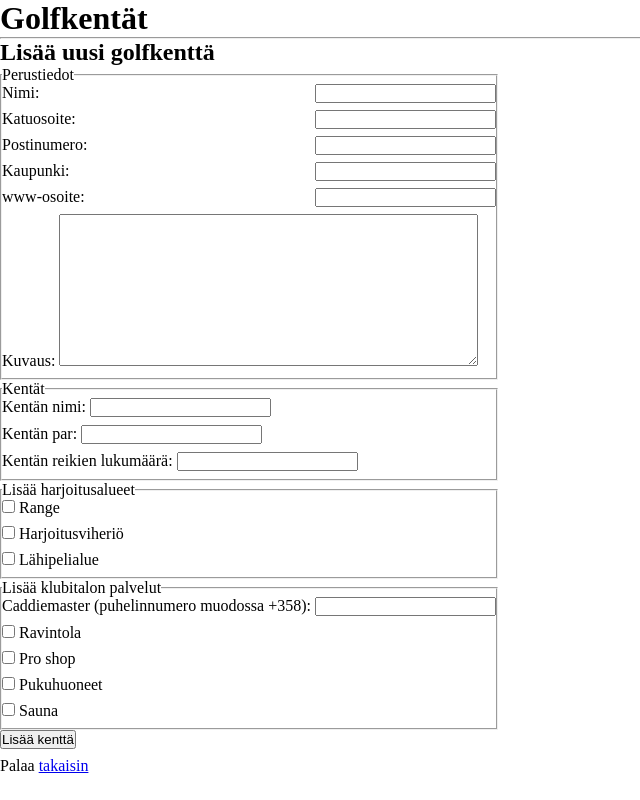
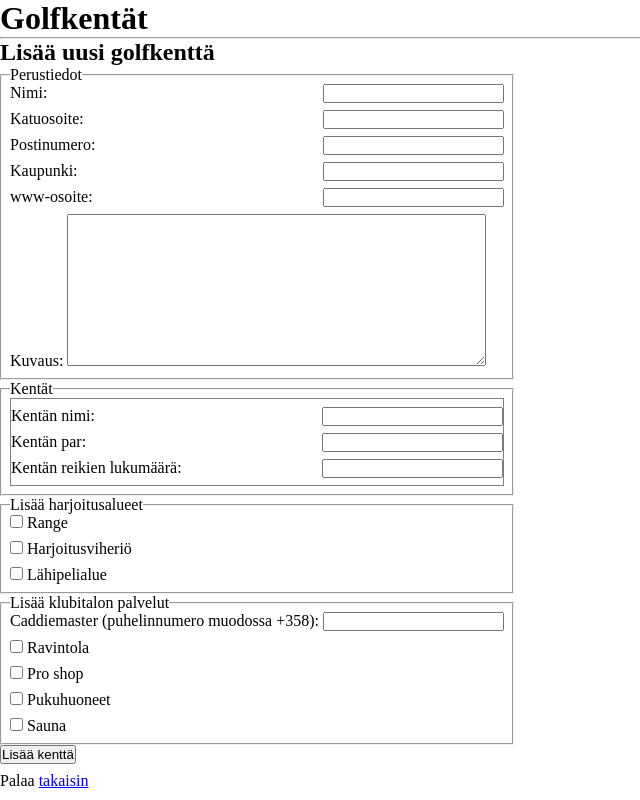
Before and after one commit to toppahattu/tsoha-golf_courses, a Flask app: template templates/add.html in a window 1280 px wide. Shown: the whole page, without its empty margins (0-640 px from the left). Run offline with Flask 3, Linux system fonts and the light colour scheme; the template is opened without the code that fills it, so the values that code supplies are empty.

Commit message:
minor changes and modifications to layout and visual aspect of the application

```diff
--- a/static/main.css
+++ b/static/main.css
@@ -7,11 +7,29 @@
 form {
     width: fit-content;
 }
+form fieldset {
+    padding-left: 0.5em;
+    padding-right: 0.5em;
+}
 
 #personinfo input,
 #login input,
-#courseinfo input {
+#courseinfo input,
+#layouts input {
     float: right;
+}
+
+.layoutcontainer {
+    padding-top: 0.5em;
+    border: 1px solid gray;
+}
+
+.editcontainer {
+    display: flex;
+    justify-content: space-between;
+    padding-top: 0.5em;
+    padding-bottom: 0.5em;
+    border: 1px solid gray;
 }
 
 div {
--- a/templates/error.html
+++ b/templates/error.html
@@ -1,9 +1,8 @@
 {% extends 'layout.html' %}
 {% block content %}
 
-<body>
-    <p>Virhe: {{ message }}</p>
-    <p>Palaa takaisin <a href="/">etusivulle</a></p>
+<p>Virhe: {{ message }}</p>
+<p>Palaa takaisin <a href="/">etusivulle</a></p>
 </body>
 </html>
 
--- a/templates/layout.html
+++ b/templates/layout.html
@@ -1,13 +1,13 @@
 <!DOCTYPE html>
-<html xlmns="http://www.w3.org/1999/xhtml" lang="fi">
-<head>
-<meta charset="utf-8">
-<link rel="stylesheet" href="/static/main.css">
-<link rel="stylesheet" href="https://cdnjs.cloudflare.com/ajax/libs/font-awesome/4.7.0/css/font-awesome.min.css">
-<meta name="viewport" content="width=device-width, initial-scale=1.0">
-<title>Golfkentät</title>
-</head>
-
-<h1>Golfkentät</h1>
-<hr>
+<html lang="fi" xmlns="http://www.w3.org/1999/xhtml" xml:lang="fi">
+    <head>
+        <meta charset="utf-8" />
+        <link rel="stylesheet" href="/static/main.css" />
+        <link rel="stylesheet" href="https://cdnjs.cloudflare.com/ajax/libs/font-awesome/4.7.0/css/font-awesome.min.css" />
+        <meta name="viewport" content="width=device-width, initial-scale=1.0" />
+        <title>Golfkentät</title>
+    </head>
+    <body>
+    <h1>Golfkentät</h1>
+    <hr>
 {% block content %}{% endblock %}
--- a/templates/login.html
+++ b/templates/login.html
@@ -1,7 +1,6 @@
 {% extends 'layout.html' %}
 {% block content %}
 
-<body>
 <h2>Kirjaudu sisään</h2>
 <p>Palaa <a href="/">takaisin</a>.</p>
 <form action="/login" method="POST">
--- a/templates/register.html
+++ b/templates/register.html
@@ -1,7 +1,6 @@
 {% extends 'layout.html' %}
 {% block content %}
 
-<body>
 <h2>Rekisteröidy</h2>
 <form action="/register" method="POST">
     <fieldset id="personinfo">
--- a/templates/reviews.html
+++ b/templates/reviews.html
@@ -1,6 +1,6 @@
 {% extends 'layout.html' %}
 {% block content %}
-<body>
+
 {% if reviews %}
 <section id="reviews">
     <div>
@@ -55,4 +55,5 @@
 {% endif %}
 </body>
 </html>
+
 {% endblock %}
```
Also changed, not shown: templates/index.html (+6 -6 lines). Lines whose indentation alone changed are shown as unchanged.
